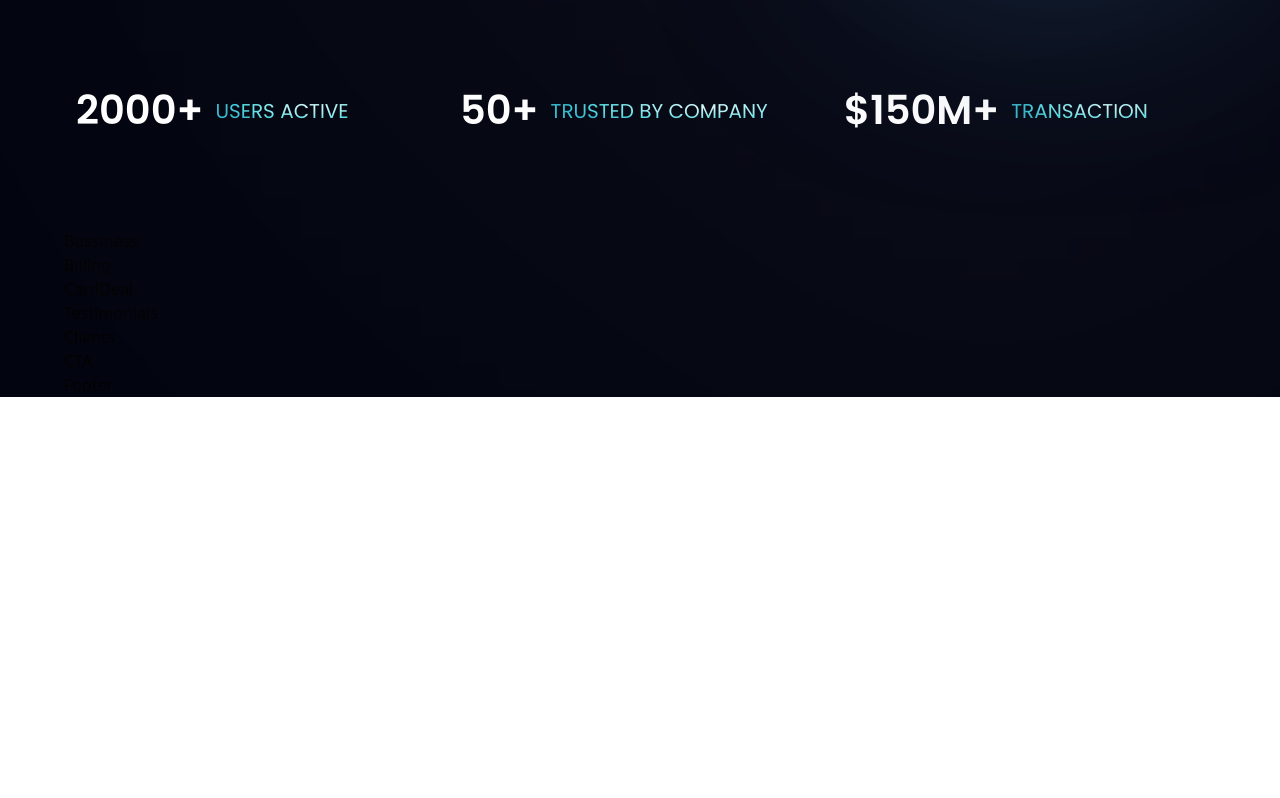
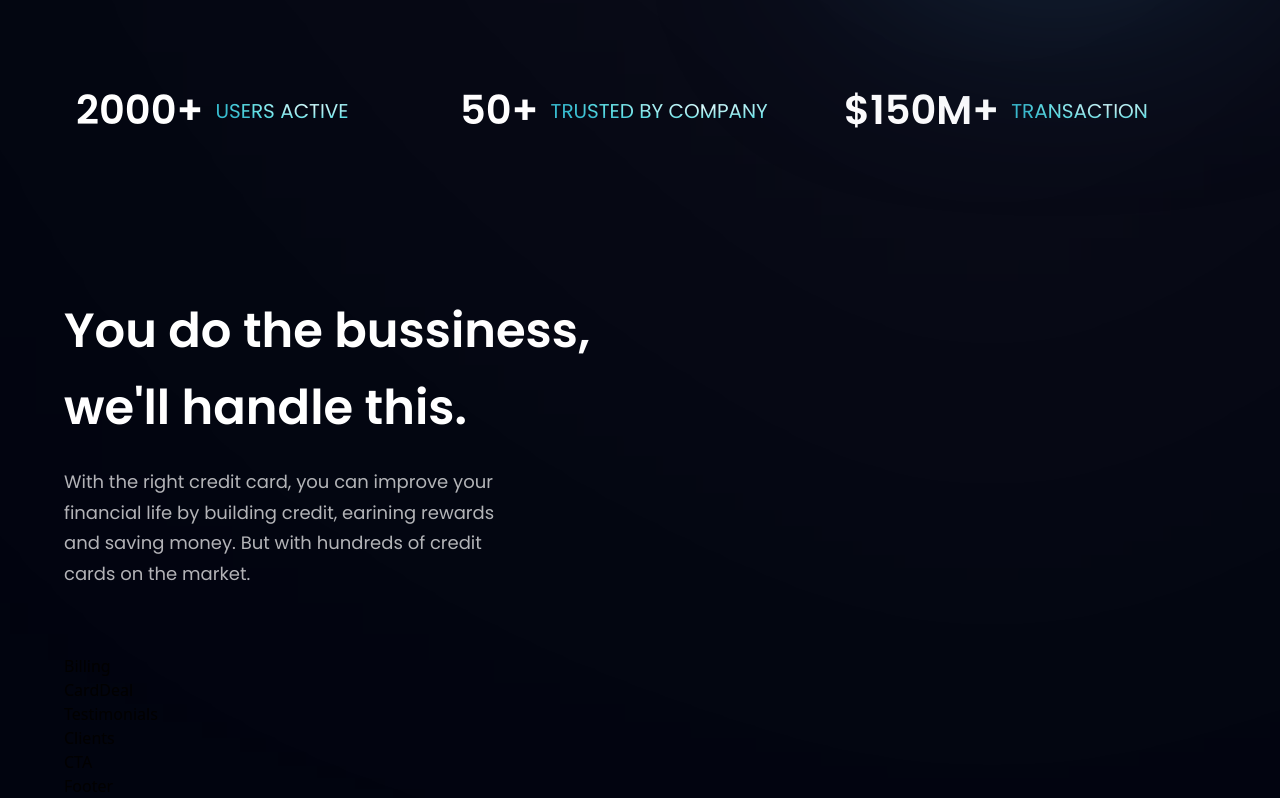
Before and after one commit to mediolano/modern-page, a React (Vite) app: page / in a window 1280 px wide. Shown: the part 716-1514 px from the top of the page. Before the commit the page ends 1113 px from the top, so only its background shows below. Built offline with nearby package versions, Linux system fonts and the light colour scheme.

Commit message:
Add left side of business component

```diff
--- a/src/components/Bussiness.jsx
+++ b/src/components/Bussiness.jsx
@@ -1,7 +1,21 @@
-import React from "react";
+import { features } from "../constants";
+import styles, { layout } from "../style";
+import Button from "./Button";
 
-const Bussiness = () => {
-  return <div>Bussiness</div>;
-};
+const Bussiness = () => (
+  <section id="features" className={layout.section}>
+    <div className={layout.sectionInfo}>
+      <h2 className={styles.heading2}>
+        You do the bussiness,
+        <br className="sm:block hidden" /> we'll handle this.
+      </h2>
+      <p className={`${styles.paragraph} max-w-[470px] mt-5`}>
+        With the right credit card, you can improve your financial life by
+        building credit, earining rewards and saving money. But with hundreds of
+        credit cards on the market.
+      </p>
+    </div>
+  </section>
+);
 
 export default Bussiness;
```
